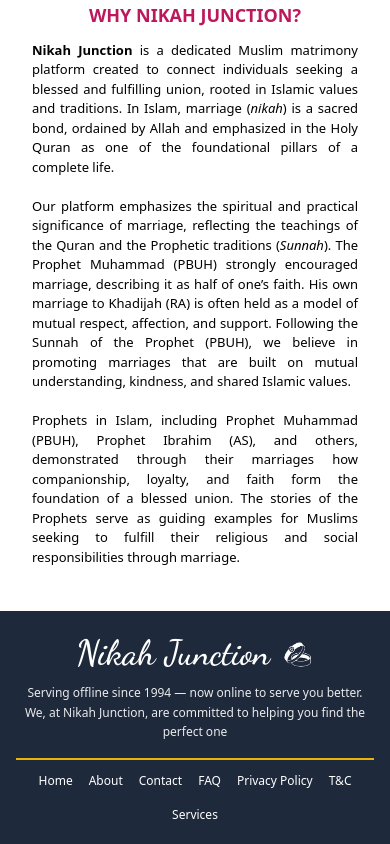
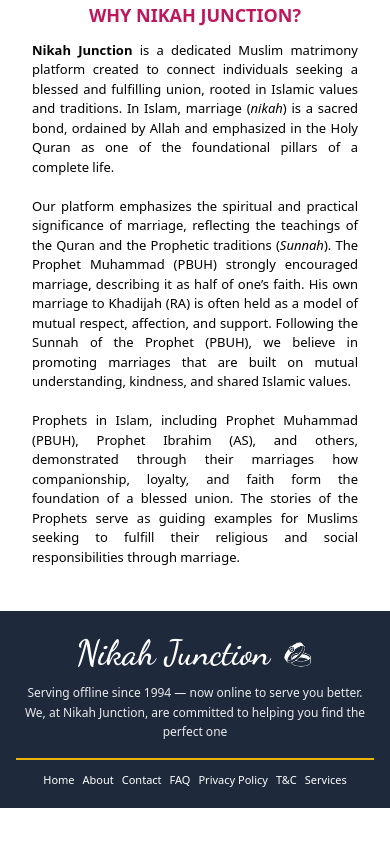
Before and after one commit to humdanis15009/Nikah-Junction, a React (Vite) app: page / in a window 390 px wide. Shown: the part 2443-3287 px from the top of the page. After the commit the page ends 3251 px from the top, so only its background shows below. Built offline with nearby package versions, Linux system fonts and the light colour scheme; no server answers; the database is empty.

Commit message:
Adjust Footer component styles and spacing

```diff
--- a/src/components/Footer.jsx
+++ b/src/components/Footer.jsx
@@ -53,7 +53,7 @@ function Footer() {
 
       <div className="w-full border-t-2 border-yellow-500 mt-4 mb-3"></div>
 
-      <ul className="flex flex-wrap justify-center gap-4 lg:gap-8 text-[12px] lg:text-lg pb-1">
+     <ul className="flex flex-wrap justify-center gap-2 text-[11px] lg:gap-8 lg:text-lg pb-1">
         <li>
           <p
             onClick={scrollToTop}
```
